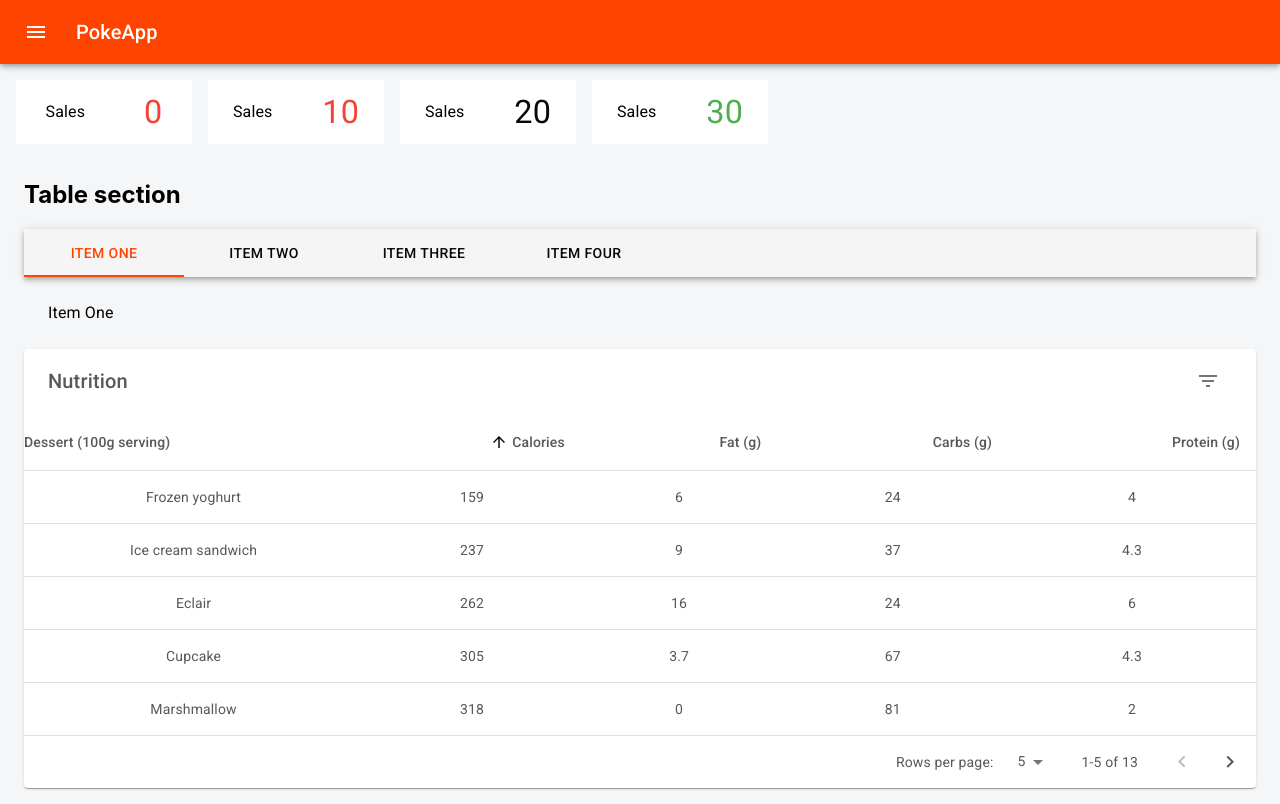
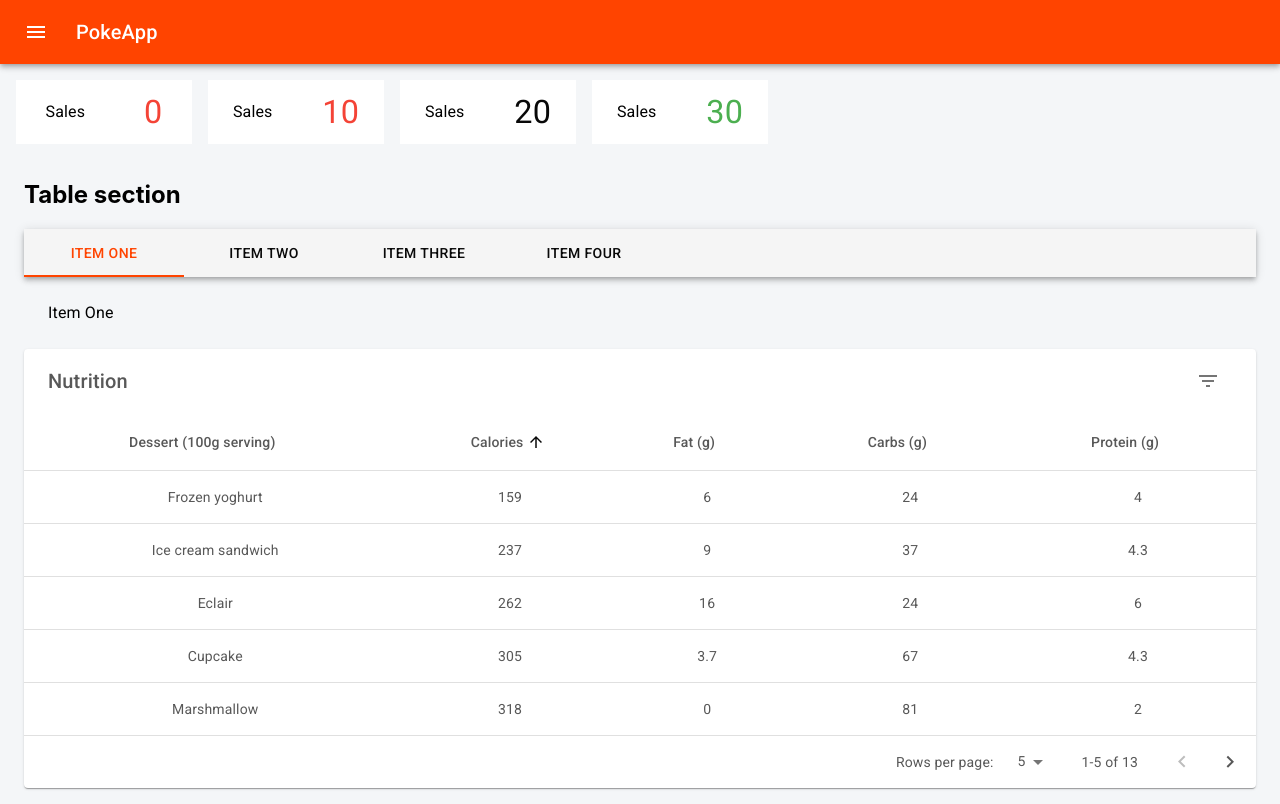
Before and after one commit to wolftrax5/pokexample, a React (Create React App) app: page / in a window 1280 px wide. Built offline with nearby package versions, Linux system fonts and the light colour scheme.

Commit message:
center data & haders

```diff
--- a/src/Components/EnhancedTable/index.tsx
+++ b/src/Components/EnhancedTable/index.tsx
@@ -117,8 +117,8 @@ function EnhancedTableHead(props: EnhancedTableProps) {
         {headCells.map((headCell) => (
           <TableCell
             key={headCell.id}
-            align={headCell.numeric ? 'right' : 'left'}
-            padding={headCell.disablePadding ? 'none' : 'default'}
+            align={'center'}
+            padding={'default'}
             sortDirection={orderBy === headCell.id ? order : false}
           >
             <TableSortLabel
@@ -296,7 +296,6 @@ export  function EnhancedTable() {
                     <TableRow
                       hover
                       onClick={(event) => handleClick(event, row.name)}
-                      role="checkbox"
                       aria-checked={isItemSelected}
                       tabIndex={-1}
                       key={row.name}
```
